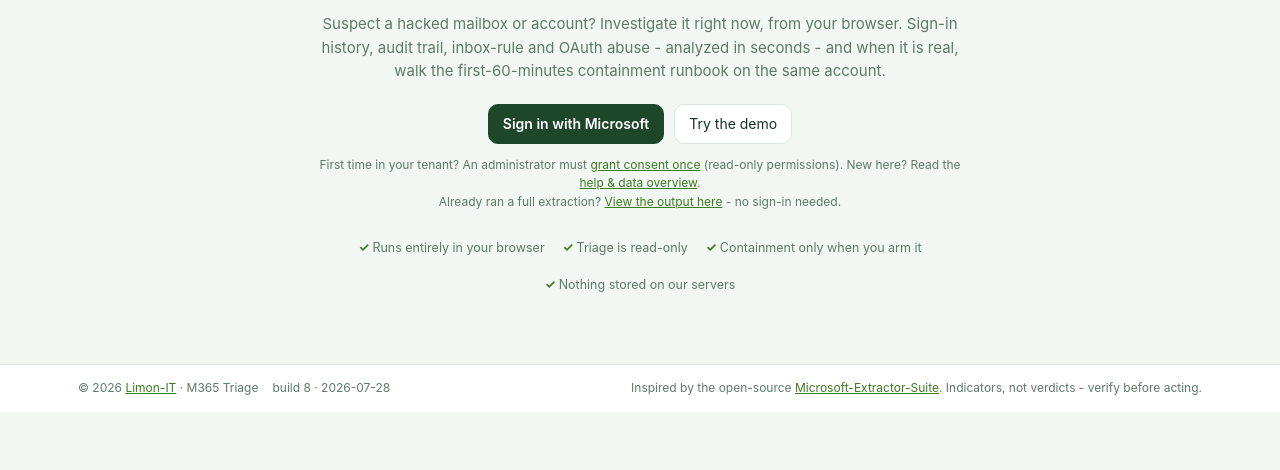
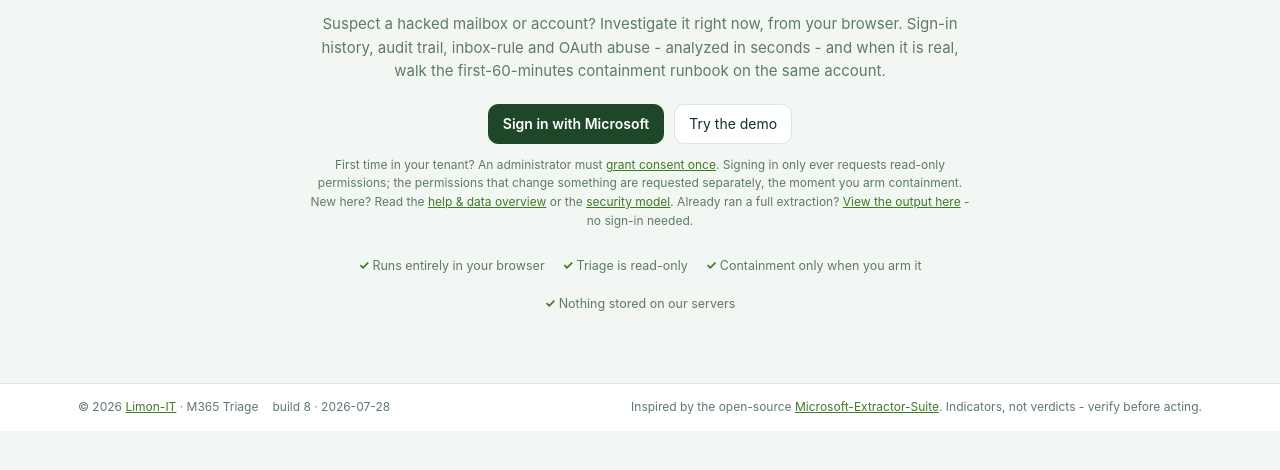
Before and after one commit to nurejev/triage, a plain HTML site: page index.html in a window 1280 px wide. Shown: the part 258-728 px from the top of the page. Drawn offline with Linux system fonts and the light colour scheme.

Commit message:
login page: consent line no longer claims read-only-only
Signing in still requests only read-only scopes, but tenant consent now
covers the containment write scopes too - say so on the page instead of
letting the old copy imply otherwise. Adds a link to SECURITY.md and
refreshes the meta description.

```diff
--- a/index.html
+++ b/index.html
@@ -4,7 +4,7 @@
 <meta charset="UTF-8">
 <meta name="viewport" content="width=device-width, initial-scale=1.0">
 <title>Limon-IT M365 Triage - free incident response tool for Microsoft 365</title>
-<meta name="description" content="Free browser-based Microsoft 365 triage tool. Investigate a suspected account compromise or BEC directly from your browser. Nothing leaves your machine.">
+<meta name="description" content="Free browser-based Microsoft 365 incident response tool. Triage a suspected account compromise or BEC read-only, then walk the first-60-minutes containment runbook on the same account. Runs in your browser or your own Docker host.">
 <link rel="icon" href="assets/favicon.svg">
 <link rel="stylesheet" href="css/app.css?v=8">
 </head>
@@ -47,8 +47,11 @@
         <button class="btn" id="demoBtn">Try the demo</button>
       </div>
       <p class="mini muted">First time in your tenant? An administrator must
-        <a href="#" id="consentLink">grant consent once</a> (read-only permissions).
-        New here? Read the <a href="#" id="helpLink">help &amp; data overview</a>.<br>
+        <a href="#" id="consentLink">grant consent once</a>. Signing in only ever requests
+        read-only permissions; the permissions that change something are requested separately,
+        the moment you arm containment.<br>
+        New here? Read the <a href="#" id="helpLink">help &amp; data overview</a> or the
+        <a href="https://github.com/nurejev/triage/blob/main/SECURITY.md" target="_blank" rel="noopener">security model</a>.
         Already ran a full extraction? <a href="#" id="importOpen">View the output here</a> - no sign-in needed.</p>
       <div class="trustrow">
         <span>Runs entirely in your browser</span>
```
